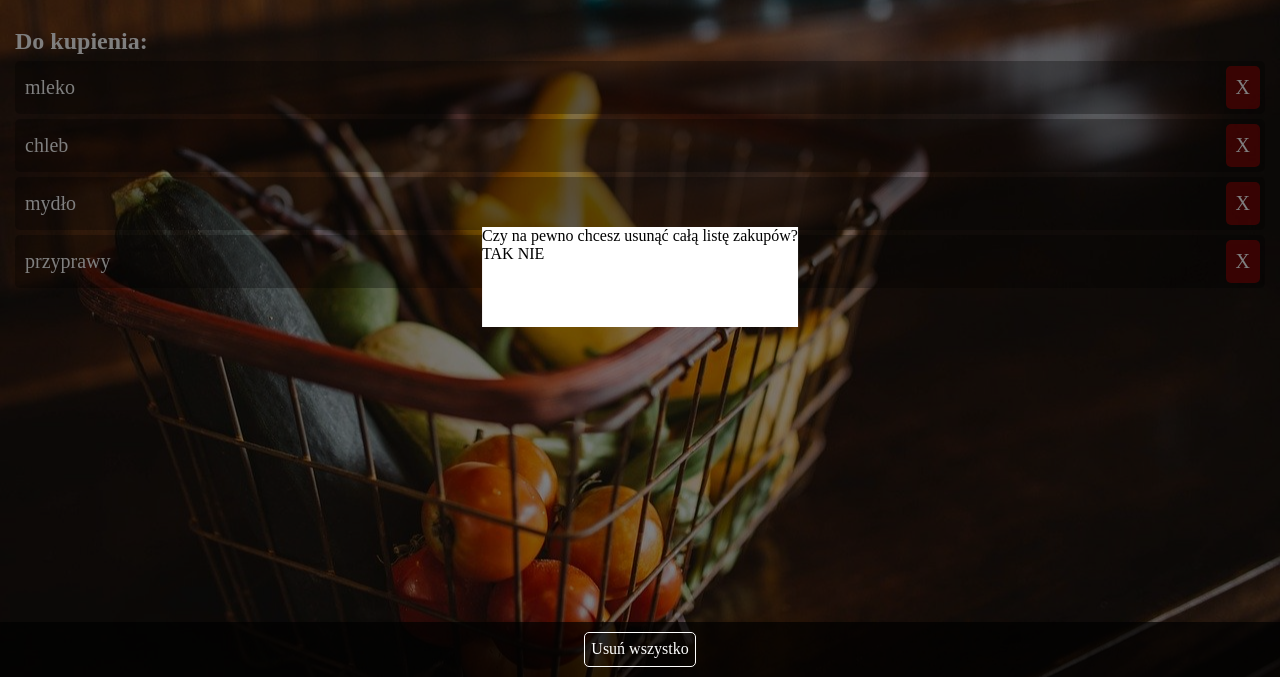
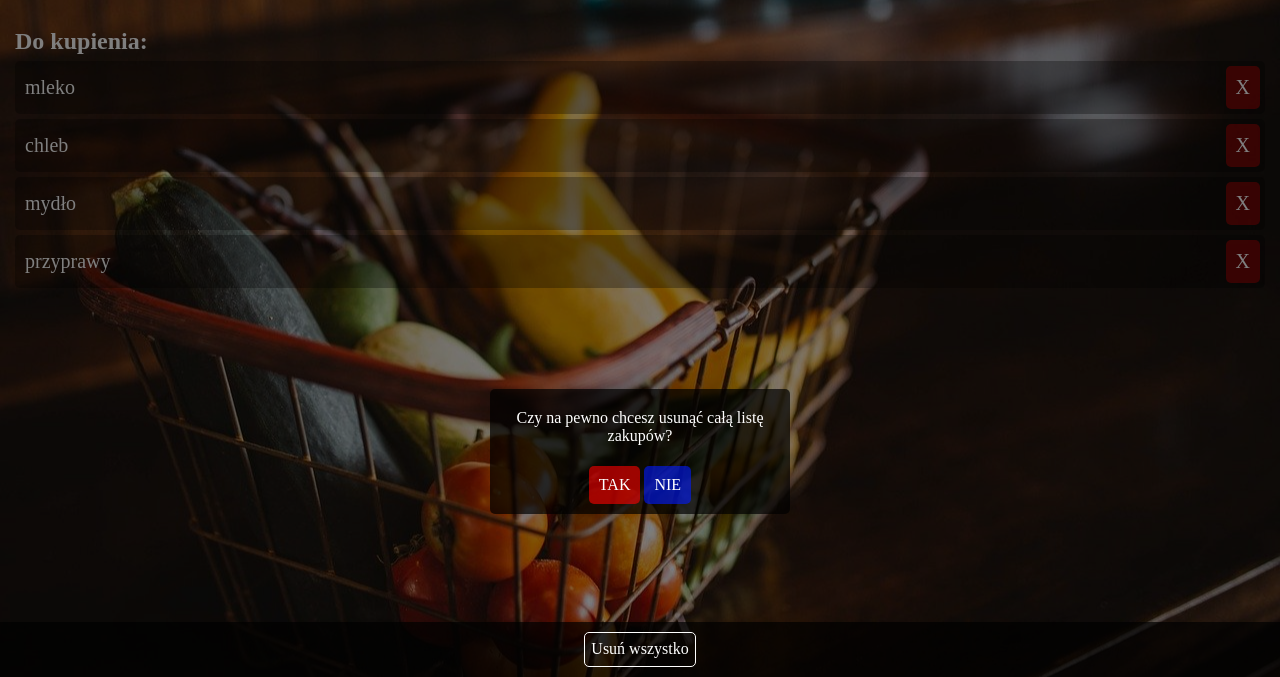
Before and after one commit to kamilbaczynski/shopping-list, a website: page src/content/index.html in a window 1280 px wide. Both pictures are taken after a click on the button "Usuń wszystko". Shown: the part 123-800 px from the top of the page. Drawn offline with nearby package versions, Linux system fonts and the light colour scheme; files that its build step writes are made by us from their sources; files whose address does not match are found by name.

Commit message:
Styles: Pop-up and buttons to delete or save list

```diff
--- a/src/content/index.html
+++ b/src/content/index.html
@@ -91,8 +91,8 @@
         <div class="pop-up__window">
 
           <p class="pop-up__window--para">Czy na pewno chcesz usunąć całą listę zakupów?</p>
-          <a class="pop-up__window--link-delete">TAK</button>
-          <a class="pop-up__window--link-save">NIE</button>
+          <a class="pop-up__window--link-delete">TAK</a>
+          <a class="pop-up__window--link-save">NIE</a>
 
         </div>
 
--- a/src/scss/main.scss
+++ b/src/scss/main.scss
@@ -115,26 +115,55 @@ body {
   position: absolute;
   display: none;
   background-color: rgba(0, 0, 0, 0.5);
+
   width: 100%;
   height: 100%;
   top: 0;
   left: 0;
 
   &__window {
-    position: absolute;
-    left: 50%;
-    top: 50%;
-    transform: translate(-50%, -50%);
+    // position: absolute;
+    // left: 50%;
+    // top: 50%;
+    // transform: translate(-50%, -50%);
 
-    margin: auto;
-    background-color: white;
-    color: black;
-    min-width: 250px;
-    min-height: 100px;
+    margin: 40% auto;
+
+    padding: 10px;
+    background-color: rgba(0, 0, 0, 0.7);
+    color: white;
+    width: 100%;
+    max-width: 300px;
+    text-align: center;
+    border-radius: 5px;
 
     &--para {
+      margin: 0 0 10px 0;
+      padding: 10px;
+
+    }
+
+    &--link-delete {
+      display: inline-block;
       margin: 0;
+      padding: 10px;
+
+      background-color: rgba(255, 0, 0, 0.6);
+      border-radius: 5px;
+      color: white;
     }
+
+    &--link-save {
+      display: inline-block;
+      margin: 0;
+      padding: 10px;
+
+      background-color: rgba(0, 26, 255, 0.6);
+      border-radius: 5px;
+      color: white;
+    }
+
+
   }
 }
 
```
